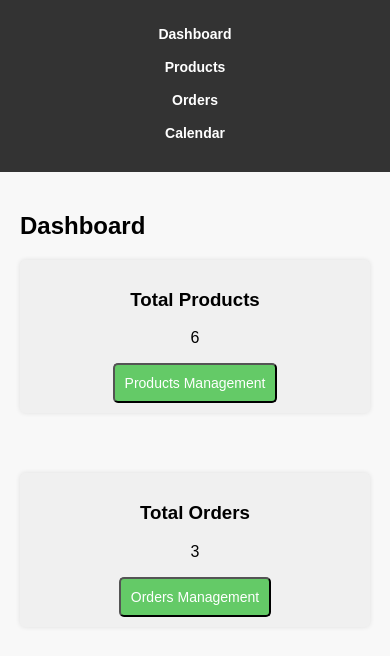
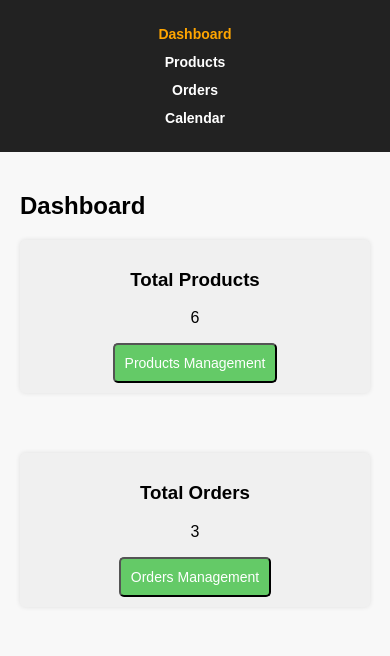
Before and after one commit to raghuvarun836/ERP_System, a React (Create React App) app: page / in a window 390 px wide. Shown: the top 656 px of the page. Built offline with nearby package versions, Linux system fonts and the light colour scheme.

Commit message:
made changes in the nav bars

```diff
--- a/public/index.html
+++ b/public/index.html
@@ -24,7 +24,7 @@
       work correctly both with client-side routing and a non-root public URL.
       Learn how to configure a non-root public URL by running `npm run build`.
     -->
-    <title>React App</title>
+    <title>ERP System</title>
   </head>
   <body>
     <noscript>You need to enable JavaScript to run this app.</noscript>
--- a/src/App.css
+++ b/src/App.css
@@ -5,13 +5,13 @@ body {
   background-color: #f8f8f8;
 }
 
-nav {
-  background-color: #333;
+.nav {
+  background-color: #222;
   padding: 25px;
   text-align: center;
 }
 
-nav ul {
+.nav ul {
   list-style: none;
   display: flex;
   justify-content: center;
@@ -20,56 +20,65 @@ nav ul {
   gap: 5%;
 }
 
-nav li {
-  margin: 0;
+.nav li {
+  position: relative;
 }
 
-nav a {
+.nav li::after {
+  content: '';
+  position: absolute;
+  top: 100%;
+  left: 50%;
+  width: 80%;
+  height: 1.5px;
+  background-color: #fff;
+  transform: translateX(-50%) scaleX(0);
+  transform-origin: bottom right;
+  transition: transform 0.5s ease-out;
+}
+
+.nav li:hover::after {
+  transform: translateX(-50%) scaleX(1);
+  transform-origin: bottom left;
+}
+.nav a {
   text-decoration: none;
   color: white;
   font-weight: bold;
   font-size: 16px;
   padding: 10px;
+  position: relative;
 }
 
-main {
-  max-width: 800px;
-  margin: 20px auto;
-  padding: 20px;
-  background-color: white;
-  border-radius: 5px;
-  box-shadow: 0 0 10px rgba(0, 0, 0, 0.1);
+.nav a:hover {
+  color: orange;
+}
+
+.nav a.active {
+  color: orange;
 }
 
 @media screen and (max-width: 600px) {
-  nav ul {
+  .nav ul {
     flex-direction: column;
     align-items: center;
     gap: 10px;
   }
 
-  nav li {
-    margin-bottom: 5px;
-  }
-
-  nav a {
+  .nav a {
     padding: 8px;
     font-size: 14px;
   }
 
-  main {
-    padding: 15px;
-  }
-
   table {
-    overflow-x: auto; /* Add horizontal scroll to tables */
+    overflow-x: auto; /* horizontal scroll to tables */
     display: block;
     white-space: nowrap;
   }
 
   th,
   td {
-    min-width: 100px; /* Set a minimum width for cells */
+    min-width: 100px;
     box-sizing: border-box;
   }
 }
--- a/src/App.js
+++ b/src/App.js
@@ -1,37 +1,50 @@
 import React from "react";
-import { BrowserRouter as Router, Route, Link, Routes } from "react-router-dom";
+import {
+  BrowserRouter as Router,
+  Route,
+  NavLink,
+  Routes,
+} from "react-router-dom";
 import Dashboard from "./components/Dashboard";
 import Products from "./components/Products";
 import Orders from "./components/Orders";
 import OrdersCalendarView from "./components/OrdersCalendarView";
-import './App.css';
+import "./App.css";
 
 function App() {
   return (
     <Router>
       <div>
-        <nav>
+        <nav className="nav">
           <ul>
             <li>
-              <Link to="/">Dashboard</Link>
+              <NavLink to="/" activeclassname="active-link" exact="true">
+                Dashboard
+              </NavLink>
             </li>
             <li>
-              <Link to="/products">Products</Link>
+              <NavLink to="/products" activeclassname="active-link">
+                Products
+              </NavLink>
             </li>
             <li>
-              <Link to="/orders">Orders</Link>
+              <NavLink to="/orders" activeclassname="active-link">
+                Orders
+              </NavLink>
             </li>
             <li>
-              <Link to="/calendar">Calendar</Link>
+              <NavLink to="/calendar" activeclassname="active-link">
+                Calendar
+              </NavLink>
             </li>
           </ul>
         </nav>
 
         <Routes>
-          <Route path="/" exact element={<Dashboard/>} />
-          <Route path="/products" element={<Products/>} />
-          <Route path="/orders" element={<Orders/>} />
-          <Route path="/calendar" element={<OrdersCalendarView/>} />
+          <Route path="/" exact element={<Dashboard />} />
+          <Route path="/products" element={<Products />} />
+          <Route path="/orders" element={<Orders />} />
+          <Route path="/calendar" element={<OrdersCalendarView />} />
         </Routes>
       </div>
     </Router>
```
